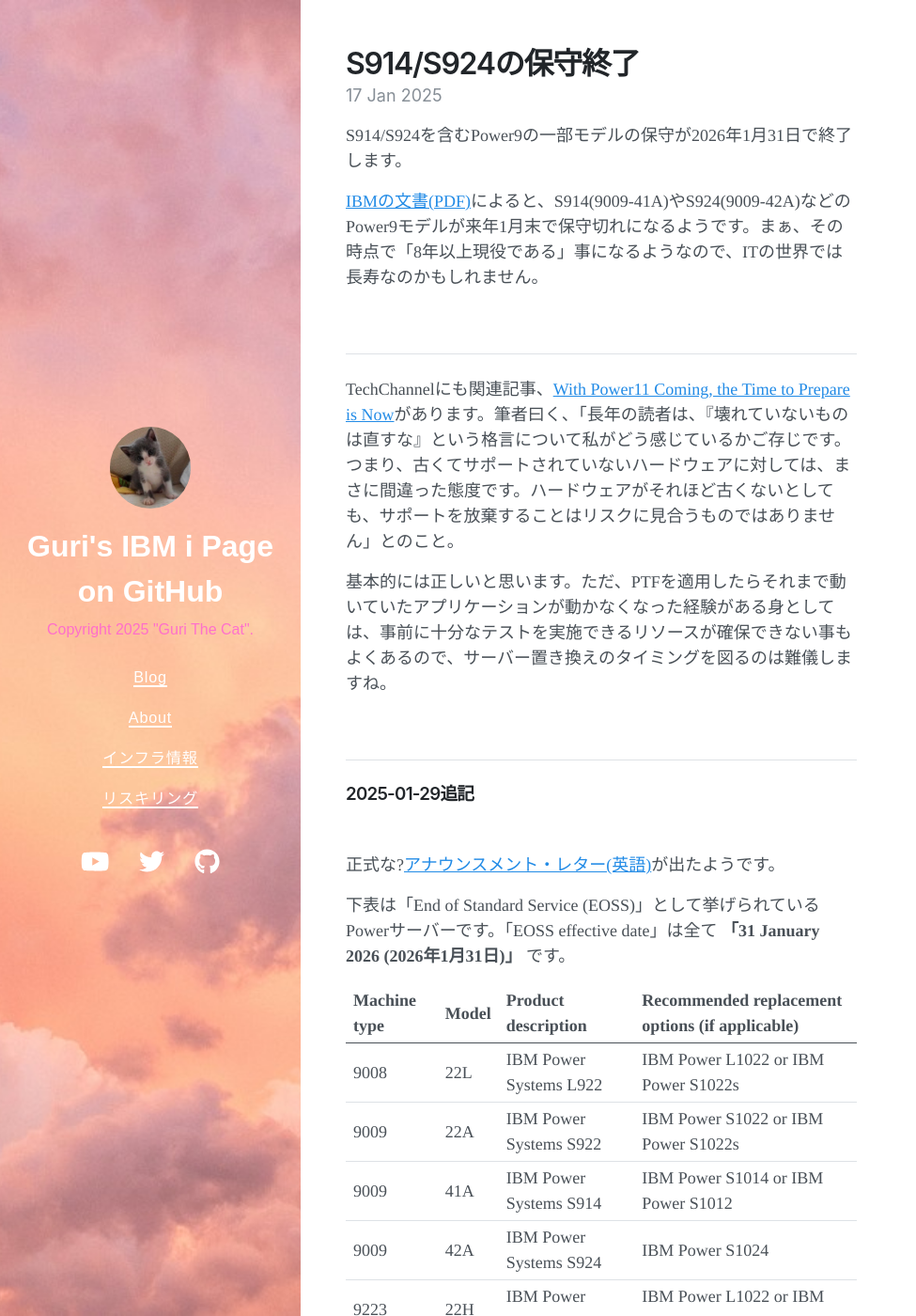
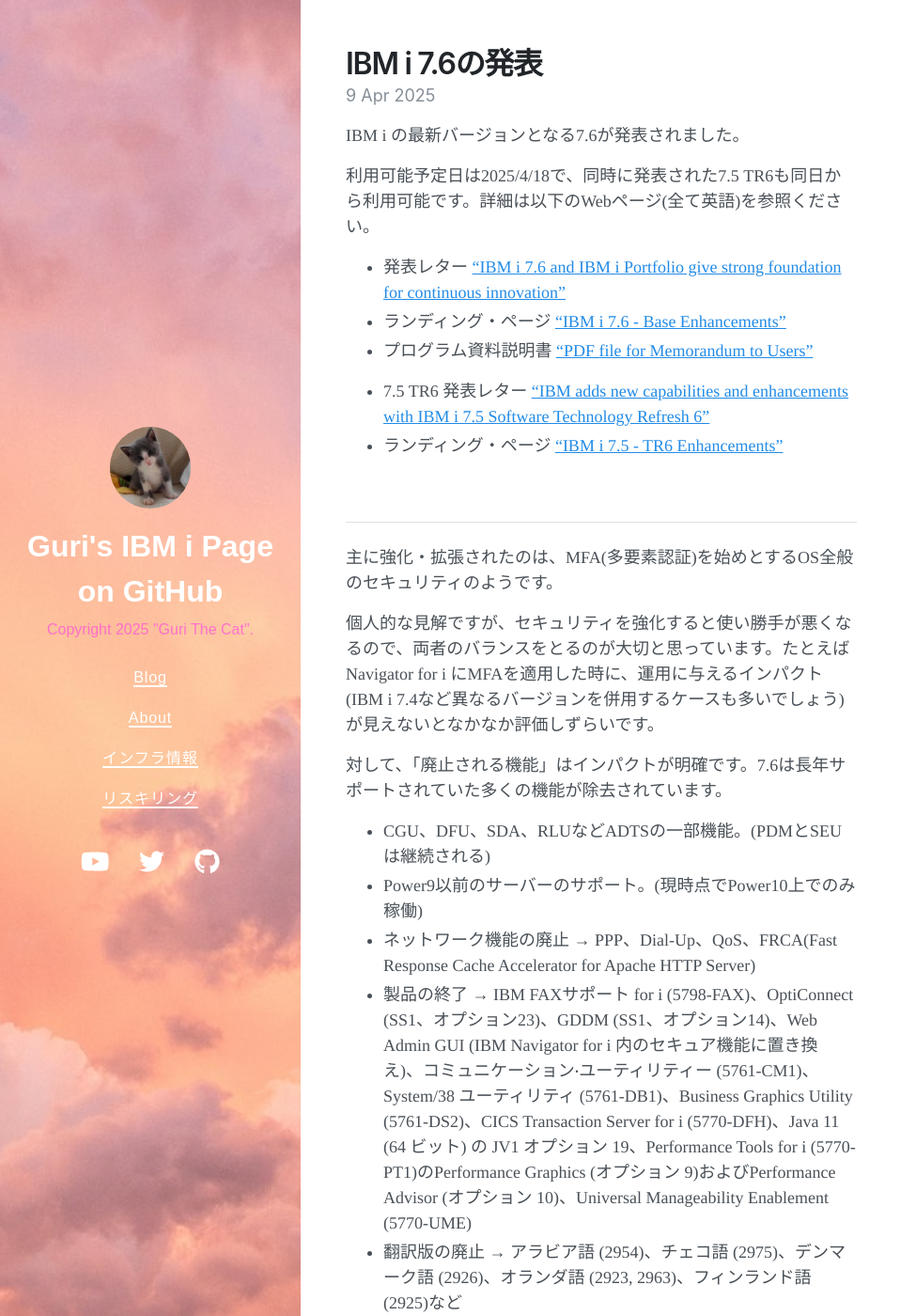
Before and after one commit to GuriCat/GuriPages, a Jekyll site: the page built from _posts/2025-04-09-IBM i 7.6の発表.markdown, in a window 1280 px wide and 1400 px high. Shown: the whole window at 94% size, without its empty margins (0-975 px from the left). Built offline with Jekyll 4.4.1, drawn with Linux system fonts in a browser that asks for light colours; nearby versions of some CDN libraries; a script that is not in the unit is left out; some of the changed text lies outside the part shown.

Commit message:
Update 2025-04-09-IBM i 7.6の発表.markdown

```diff
--- a/_posts/2025-04-09-IBM i 7.6の発表.markdown
+++ b/_posts/2025-04-09-IBM i 7.6の発表.markdown
@@ -1,40 +1,69 @@
 ---
 layout: post
-title: "S914/S924の保守終了"
-date: 2025-01-17 18:00:00 +0900
-tags: [POWER9, EOS]
+title: "IBM i 7.6の発表"
+date: 2025-04-09 18:00:00 +0900
+tags: [V7R6, V7R5, セキュリティ]
 ---
-S914/S924を含むPower9の一部モデルの保守が2026年1月31日で終了します。
+IBM i の最新バージョンとなる7.6が発表されました。
 
-[IBMの文書(PDF)](https://public.dhe.ibm.com/systems/support/planning/notices/September.12.2024.Announcement.Power9.pdf){:target="_blank"}によると、S914(9009-41A)やS924(9009-42A)などのPower9モデルが来年1月末で保守切れになるようです。まぁ、その時点で「8年以上現役である」事になるようなので、ITの世界では長寿なのかもしれません。
+利用可能予定日は2025/4/18で、同時に発表された7.5 TR6も同日から利用可能です。詳細は以下のWebページ(全て英語)を参照ください。
+
+- 発表レター ["IBM i 7.6 and IBM i Portfolio give strong foundation for continuous innovation"](https://www.ibm.com/docs/en/announcements/i-76-release){:target="_blank"}
+- ランディング・ページ ["IBM i 7.6 - Base Enhancements"](https://www.ibm.com/support/pages/ibm-i-76-base-enhancements){:target="_blank"}
+- プログラム資料説明書 ["PDF file for Memorandum to Users"](https://www.ibm.com/docs/en/ssw_ibm_i_76/pdf/rzaq9.pdf){:target="_blank"}
+
+- 7.5 TR6 発表レター ["IBM adds new capabilities and enhancements with IBM i 7.5 Software Technology Refresh 6"](https://www.ibm.com/docs/en/announcements/adds-new-capabilities-enhancements-i-75-technology-refresh-6?region=US){:target="_blank"}
+- ランディング・ページ ["IBM i 7.5 - TR6 Enhancements"](https://www.ibm.com/support/pages/ibm-i-75-tr6-enhancements){:target="_blank"}
+
 
 <br>
 
 <hr>
 
-TechChannelにも関連記事、[With Power11 Coming, the Time to Prepare is Now](https://techchannel.com/power11/preparing-for-power11/){:target="_blank"}があります。筆者曰く、「長年の読者は、『壊れていないものは直すな』という格言について私がどう感じているかご存じです。つまり、古くてサポートされていないハードウェアに対しては、まさに間違った態度です。ハードウェアがそれほど古くないとしても、サポートを放棄することはリスクに見合うものではありません」とのこと。
+主に強化・拡張されたのは、MFA(多要素認証)を始めとするOS全般のセキュリティのようです。
 
-基本的には正しいと思います。ただ、PTFを適用したらそれまで動いていたアプリケーションが動かなくなった経験がある身としては、事前に十分なテストを実施できるリソースが確保できない事もよくあるので、サーバー置き換えのタイミングを図るのは難儀しますね。
+個人的な見解ですが、セキュリティを強化すると使い勝手が悪くなるので、両者のバランスをとるのが大切と思っています。たとえばNavigator for i にMFAを適用した時に、運用に与えるインパクト(IBM i 7.4など異なるバージョンを併用するケースも多いでしょう)が見えないとなかなか評価しずらいです。
+
+対して、「廃止される機能」はインパクトが明確です。7.6は長年サポートされていた多くの機能が除去されています。
+
+- CGU、DFU、SDA、RLUなどADTSの一部機能。(PDMとSEUは継続される)
+- Power9以前のサーバーのサポート。(現時点でPower10上でのみ稼働)
+- ネットワーク機能の廃止 → PPP、Dial-Up、QoS、FRCA(Fast Response Cache Accelerator for Apache HTTP Server)
+- 製品の終了 → IBM FAXサポート for i (5798-FAX)、OptiConnect (SS1、オプション23)、GDDM (SS1、オプション14)、Web Admin GUI (IBM Navigator for i 内のセキュア機能に置き換え)、コミュニケーション‧ユーティリティー (5761-CM1)、System/38 ユーティリティ (5761-DB1)、Business Graphics Utility (5761-DS2)、CICS Transaction Server for i (5770-DFH)、Java 11 (64 ビット) の JV1 オプション 19、Performance Tools for i (5770-PT1)のPerformance Graphics (オプション 9)およびPerformance Advisor (オプション 10)、Universal Manageability Enablement (5770-UME)
+- 翻訳版の廃止 → アラビア語 (2954)、チェコ語 (2975)、デンマーク語 (2926)、オランダ語 (2923, 2963)、フィンランド語 (2925)など
+
+変更された機能があり、運用や初期環境構築に考慮が必要になるケースがあるでしょう。
+
+- パスワードレベル(QPWDLVL)システム値はデフォルト値3で出荷。(新規導入のみ)
+- QPGMRユーザー・プロファイルから*SAVSYS特殊権限がなくなる
+
+近々7.6をインストールする予定なので、使用感など追加するかもしれません。
 
 <br>
 
 <hr>
 
-### 2025-01-29追記
-<br>
+["Release life cycle"](https://www.ibm.com/support/pages/release-life-cycle){:target="_blank"}によれば、2010年4月に7.1が出荷開始となってほぼ15年、IBM i もそろそろ再構築すべきと感じています。以前より動画にしようと思っているのですが、モダンなOSとして下記のような機能があるべきでしょう。
 
-正式な?[アナウンスメント・レター(英語)](https://www.ibm.com/docs/en/announcements/services-withdrawal-discontinuance-service-select-power-systems-products-replacements-available){:target="_blank"}が出たようです。
+- ネイティブの文字コードをEBCDICからユニコード(UTF-8または16)に変更。
+  - ジョブのCCSIDも、DBのデフォルトの文字コードも全てUTF-8とする。
+  - CCSID 1399だと「吉野家」の「𠮷」(上が侍の「士」ではなくつちよし「土」)が表示できない。これはJIS規格(JIS2004)に「𠮷」が含まれないため。ユニコードであれば中国漢字の「𠮷」が使える。
+  - IVS(異体字セレクタ)が使えると漢字の表記の揺れにもある程度対応可能。
+  - Windowsは1993にNTで対応済み
+- 5250画面(DDS)でネイティブにHTMLをサポート。
+  - WebFacingのような5250画面のWeb化ではなく、DDSでHTMLを記述できるようにしてクライアントはWebブラウザを使用。可変長フィールドやユニコードも使えるようにする。
+  - サインオン・セキュリティやセッション管理は5250の仕組みを継承。
+- 運用向けにCUI(5250画面またはssh)を残す。
+  - エンドユーザー向けのアプリケーションはGUIで良いが、開発・運用にはCUIが必須。
+  - NavigatorやDCMのようなGUIはもちろんあって欲しいが、同等機能をCUI(コマンド)で実行できるようにすべき。
+  - DCMやNetServerをGUIでしか管理できないのは再現性や生産性を悪化させるので、下記のようなコマンドラインツールが提供されている
+    - Command-line tools for working with Digital Certificate Manager (DCM) on IBM i ["DCM-tools"](https://github.com/ThePrez/DCM-tools){:target="_blank"}
+    - How can I manage IBM i NetServer without IBM i Navigator? ["Manage IBM i NetServer without Navigator - GO NETS"](https://www.ibm.com/support/pages/manage-ibm-i-netserver-without-navigator-go-nets){:target="_blank"}
+- その他
+  - とりあえずACS5250表示装置セッションの品質の改善。正直、PC5250に戻してほしい。CUIなのに桁ずれする、設定をいじらないと「\」(バックスラッシュ)が表示できない、フォントがジャギーなどなど、改善できるとは思えません。「Javaの限界だから」というのはほとんどのユーザーにとって意味はないでしょう。(5250以外の、SQLスクリプトなどのアプレットは今のままでOKです)
+  - RDiの無償化。VSCodeやEclipseが無料なので、機能限定でも無料で提供すべき。VSCode (Code for IBM i)と比較するとRDiの方がはるかに優れている(日本語化されている、文法チェックがされる、編集の競合を検知する、など)のですが...
 
-下表は「End of Standard Service (EOSS)」として挙げられているPowerサーバーです。「EOSS effective date」は全て **「31 January 2026 (2026年1月31日)」** です。
-
-|Machine type|Model|Product description|Recommended replacement options (if applicable)|
-|------------------|-------------------|--------------------|
-|9008|22L|IBM Power Systems L922|IBM Power L1022 or IBM Power S1022s|
-|9009|22A|IBM Power Systems S922|IBM Power S1022 or IBM Power S1022s|
-|9009|41A|IBM Power Systems S914|IBM Power S1014 or IBM Power S1012|
-|9009|42A|IBM Power Systems S924|IBM Power S1024|
-|9223|22H|IBM Power Systems H922|IBM Power L1022 or IBM Power S1022|
-|9223|42H|IBM Power Systems H924|IBM Power L1024|
+後はまた別途...
 
 <br>
 
```
Also changed, not shown: other parts of _posts/2025-04-09-IBM i 7.6の発表.markdown (+1 -0 lines).
